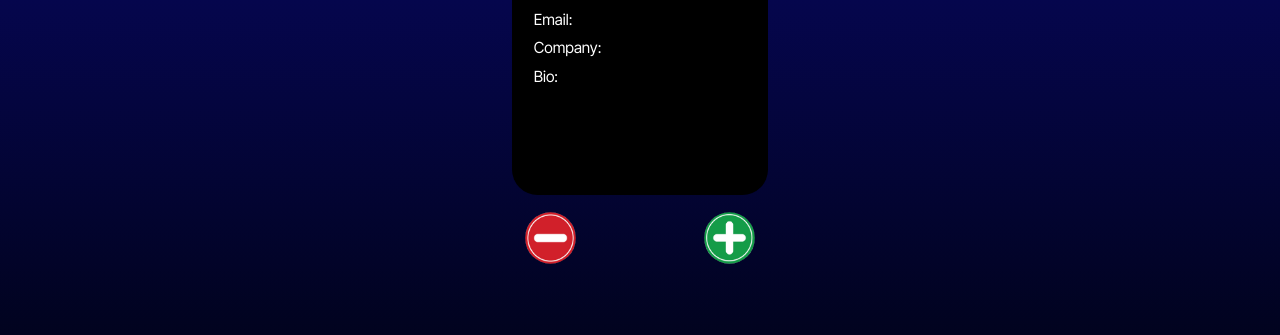
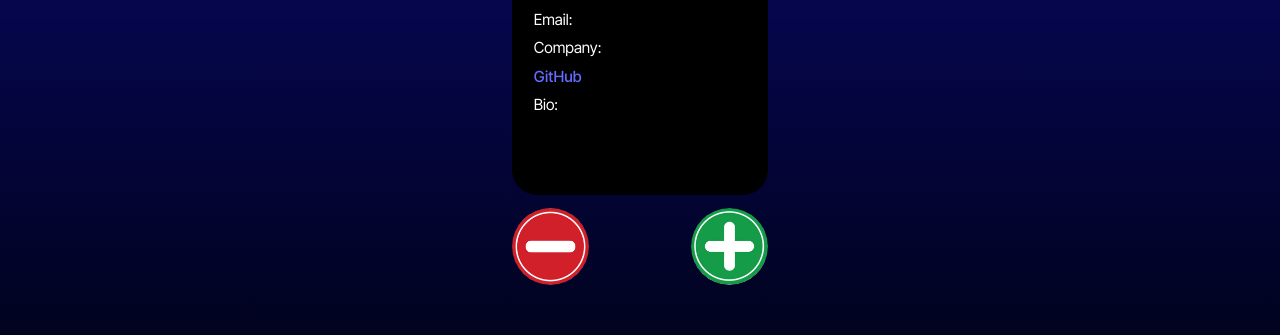
Before and after one commit to Jzaroli/Candidate-Search_App, a React (Vite) app: page / in a window 1280 px wide. Shown: the part 469-804 px from the top of the page. Built offline with nearby package versions, Linux system fonts and the light colour scheme; no server answers.

Commit message:
completed functionality for rejecting users

```diff
--- a/src/components/CandidateCard.tsx
+++ b/src/components/CandidateCard.tsx
@@ -50,6 +50,7 @@ const CandidateCard = ({ user, sendDataToParent }: CandidateCardProps) => {
         email: '',
         company: '',
         bio: '',
+        url: ''
       });
 
     //Calls the Github API call to retrieve user information based on username:
@@ -67,7 +68,8 @@ const CandidateCard = ({ user, sendDataToParent }: CandidateCardProps) => {
                 location: data.location || '',
                 email: data.email || '',
                 company: data.company || '',
-                bio: data.bio ||'',
+                bio: data.bio || '',
+                url: data.html_url || ''
             }
             // console.log('current candidate', candidate)
             setCurrentCandidate(candidate);
@@ -79,7 +81,7 @@ const CandidateCard = ({ user, sendDataToParent }: CandidateCardProps) => {
     //Automically calls the user information retrieval function:
     useEffect(() => {
         if (!user) {
-            console.log ('No initial candidate to render');
+            // console.log ('No initial candidate to render');
             return;
         }
         searchCandidateByUser(user); // Pass the `user` prop as the username
@@ -99,6 +101,7 @@ const CandidateCard = ({ user, sendDataToParent }: CandidateCardProps) => {
                 {currentCandidate ? <p style = {styles.p}>Location: {currentCandidate.location}</p> : null}
                 {currentCandidate ? <p style = {styles.p}>Email: {currentCandidate.email}</p> : null}
                 {currentCandidate ? <p style = {styles.p}>Company: {currentCandidate.company}</p> : null}
+                {currentCandidate ? <a style = {styles.p} href={currentCandidate.url || '#'} target="_blank">GitHub</a> : null}
                 {currentCandidate ? <p style = {styles.p}>Bio: {currentCandidate.bio}</p> : null}
             </div>
         </div>
--- a/src/components/SearchCandidate.tsx
+++ b/src/components/SearchCandidate.tsx
@@ -5,35 +5,33 @@ import Candidate from '../interfaces/Candidate.interface'
 import minus from '../assets/images/minus.jpg';
 import plus from '../assets/images/plus.jpg';
 
-
 const styles = {
     div: {
         display: 'flex',
         justifyContent: 'space-between',
         width: '20vw',
+        marginTop: '1vw'
     },
     btn: {
-        margin: '0',
+        display: 'flex',
+        justifyContent: 'center',
+        alignItems: 'center',
         backgroundColor: 'transparent',
-        marginTop: '0.5vw',
+        borderRadius: '50%',
         width: '6vw',
         height: '6vw',
-        padding: '0.2vw'
+        margin: '0',
+        padding: '0',
+        border: 'none',
+        overflow: 'hidden',
     },
     image: {
         borderRadius: '50%',
-        width: '4vw',
-        height: '4vw',
+        width: '6vw',
+        height: '6vw',
         margin: '0',
-        padding: '0.1vw'
-    },
-    btn2: {
-        borderRadius: '50%',
-        marginTop: '1vw',
-        fontWeight: 'bold'
     }
 }
-
 
 function SearchCandidate() {
     //Stores searched username to be passed down to child component CandidateCard:
@@ -45,7 +43,6 @@ function SearchCandidate() {
     const searchCandidates = async () => {
         try {
             const data = await searchGithub();
-
          if (data.length > 0) {
             // console.log(data[0].login);
             setCandidate(data[0].login);
--- a/src/interfaces/Candidate.interface.tsx
+++ b/src/interfaces/Candidate.interface.tsx
@@ -7,4 +7,5 @@ export default interface Candidate {
     readonly email: string | null;
     readonly company: string | null;
     readonly bio: string | null;
+    readonly url: string | null;
 }
--- a/src/pages/SavedCandidates.tsx
+++ b/src/pages/SavedCandidates.tsx
@@ -1,5 +1,6 @@
 import { useEffect, useState } from 'react';
 import type Candidate from '../interfaces/Candidate.interface';
+import minus from '../assets/images/minus.jpg';
 
 const styles = {
   h1: {
@@ -27,9 +28,35 @@ const styles = {
     padding: '0.5vw',
     fontSize: '1.2vw',
   },
-  tdimg: {
+  tdavatar: {
       width: '15vw',
       height: '15vw',
+      borderRadius: '50%'
+  },
+  div: {
+    display: 'flex',
+    justifyContent: 'center',
+    alignItems: 'center'
+  },
+  button: {
+    display: 'flex',
+    justifyContent: 'center',
+    alignItems: 'center',
+    borderRadius: '50%',
+    width: '4vw',
+    height: '4vw',
+    padding: '0',
+    border: 'none',
+    overflow: 'hidden',
+  },
+  image: {
+    borderRadius: '50%',
+    width: '4vw',
+    height: '4vw',
+    margin: '0'
+  },
+  href: {
+    fontSize: '1.2vw',
   }
 }
 
@@ -61,6 +88,12 @@ const SavedCandidates = () => {
     pullFromStorage();
   }, []);
 
+  const deleteCandidate = (login: string | null) => {
+    const updatedCandidates: Candidate[] = candidates.filter((candidate) => candidate.login !== login);
+    setCandidates(updatedCandidates);
+    localStorage.setItem("candidates", JSON.stringify(updatedCandidates));
+  }
+
   return (
     <>
       <h1 style = {styles.h1}>Potential Candidates</h1>
@@ -73,6 +106,7 @@ const SavedCandidates = () => {
                 <th style={styles.th}>Location</th>
                 <th style={styles.th}>Email</th>
                 <th style={styles.th}>Company</th>
+                <th style={styles.th}>Github</th>
                 <th style={styles.th}>Bio</th>
                 <th style={styles.th}>Reject</th>
             </tr>
@@ -80,15 +114,20 @@ const SavedCandidates = () => {
           <tbody>
             {candidates.map((candidate, index) => (
               <tr key={index}>
-                   <td style={styles.td}>
-                      <img style={styles.tdimg} src={candidate.avatar_url}/>
+                  <td style={styles.td}>
+                    <img style={styles.tdavatar} src={candidate.avatar_url}/>
                   </td>
                   <td style={styles.td}>{candidate.login}</td>
                   <td style={styles.td}>{candidate.location || "N/A"}</td>
                   <td style={styles.td}>{candidate.email || "N/A"}</td>
                   <td style={styles.td}>{candidate.company || "N/A"}</td>
+                  <td style={styles.td}><a style = {styles.href} href={candidate.url || '#'} target="_blank">GitHub</a></td>
                   <td style={styles.td}>{candidate.bio || "N/A"}</td>
-                  <td style={styles.td}>{candidate.bio || "N/A"}</td>
+                  <td style={styles.td}>
+                    <div style={styles.div}>
+                      <button style={styles.button} onClick={() => deleteCandidate(candidate.login)} ><img style={styles.image} src={minus}/></button>
+                    </div>
+                  </td>
               </tr>
             ))}
           </tbody>
```
